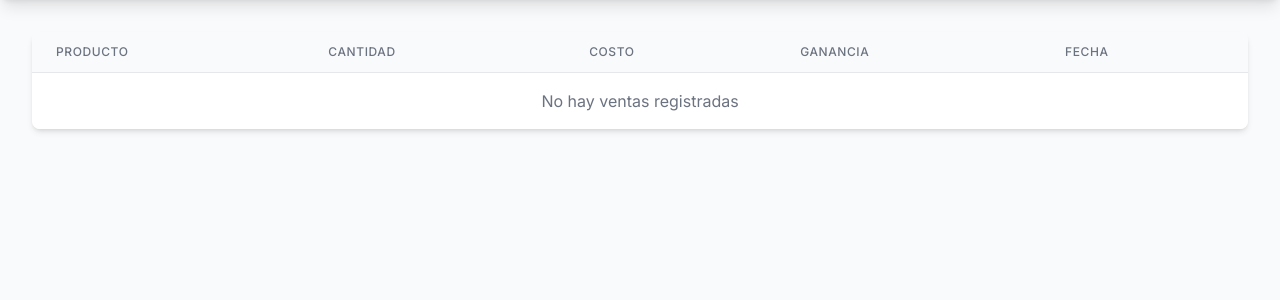
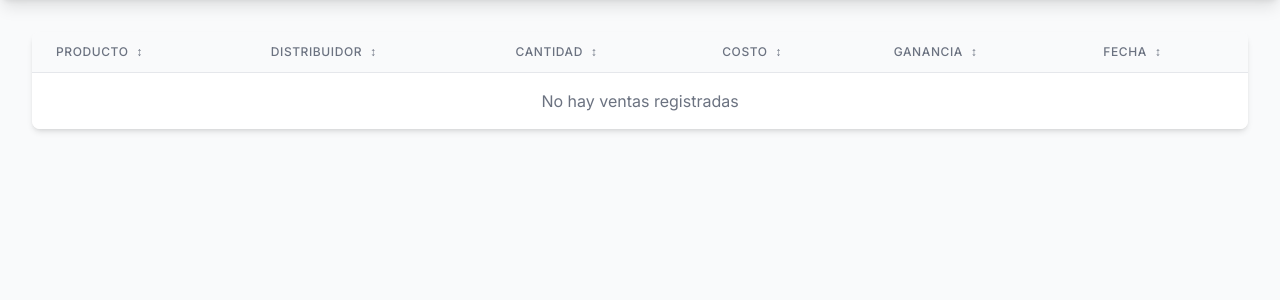
Before and after one commit to Faqsabalero/nextjs-geist-font-app, a Django app: page /ventas/ in a window 1280 px wide. Shown: the part 64-364 px from the top of the page. Run offline with Django 5.2, Linux system fonts and the light colour scheme; a user stored in the database is signed in; data comes from the database, SQL or seed files in the repository; both versions use the stored data as it was after the commit; data that the repository does not hold is empty; some libraries are stand-ins or nearby versions.

Commit message:
Add distribuidor field to Venta model and update ventas template with sorting functionality

```diff
--- a/tienda_django/productos/models.py
+++ b/tienda_django/productos/models.py
@@ -59,10 +59,14 @@ class Venta(models.Model):
     Modelo para registrar ventas
     """
     producto = models.ForeignKey(Producto, on_delete=models.CASCADE)
+    distribuidor = models.ForeignKey(Usuario, on_delete=models.CASCADE, limit_choices_to={'rol': 'distribuidor'}, null=True, blank=True)
     cantidad = models.PositiveIntegerField()
     costo = models.DecimalField(max_digits=10, decimal_places=2)
     ganancia = models.DecimalField(max_digits=10, decimal_places=2)
     fecha = models.DateTimeField(auto_now_add=True)
 
+    class Meta:
+        ordering = ['distribuidor__username', '-fecha']
+
     def __str__(self):
-        return f"Venta de {self.cantidad} {self.producto.nombre} el {self.fecha.strftime('%Y-%m-%d')}"
+        return f"Venta de {self.cantidad} {self.producto.nombre} por {self.distribuidor.username} el {self.fecha.strftime('%Y-%m-%d')}"
--- a/tienda_django/productos/templates/productos/ventas.html
+++ b/tienda_django/productos/templates/productos/ventas.html
@@ -8,6 +8,8 @@
     <link href="https://fonts.googleapis.com/css2?family=Inter:wght@400;500;600;700&display=swap" rel="stylesheet">
     <style>
         body { font-family: 'Inter', sans-serif; }
+        .sortable { cursor: pointer; }
+        .sortable:hover { background-color: rgba(0,0,0,0.05); }
     </style>
 </head>
 <body class="bg-gray-50 min-h-screen">
@@ -45,16 +47,35 @@
                 <table class="min-w-full divide-y divide-gray-200">
                     <thead class="bg-gray-50">
                         <tr>
-                            <th scope="col" class="px-6 py-3 text-left text-xs font-medium text-gray-500 uppercase tracking-wider">Producto</th>
-                            <th scope="col" class="px-6 py-3 text-left text-xs font-medium text-gray-500 uppercase tracking-wider">Cantidad</th>
-                            <th scope="col" class="px-6 py-3 text-left text-xs font-medium text-gray-500 uppercase tracking-wider">Costo</th>
-                            <th scope="col" class="px-6 py-3 text-left text-xs font-medium text-gray-500 uppercase tracking-wider">Ganancia</th>
-                            <th scope="col" class="px-6 py-3 text-left text-xs font-medium text-gray-500 uppercase tracking-wider">Fecha</th>
+                            <th scope="col" class="px-6 py-3 text-left text-xs font-medium text-gray-500 uppercase tracking-wider sortable">
+                                Producto
+                                <span class="ml-1">↕</span>
+                            </th>
+                            <th scope="col" class="px-6 py-3 text-left text-xs font-medium text-gray-500 uppercase tracking-wider sortable">
+                                Distribuidor
+                                <span class="ml-1">↕</span>
+                            </th>
+                            <th scope="col" class="px-6 py-3 text-left text-xs font-medium text-gray-500 uppercase tracking-wider sortable">
+                                Cantidad
+                                <span class="ml-1">↕</span>
+                            </th>
+                            <th scope="col" class="px-6 py-3 text-left text-xs font-medium text-gray-500 uppercase tracking-wider sortable">
+                                Costo
+                                <span class="ml-1">↕</span>
+                            </th>
+                            <th scope="col" class="px-6 py-3 text-left text-xs font-medium text-gray-500 uppercase tracking-wider sortable">
+                                Ganancia
+                                <span class="ml-1">↕</span>
+                            </th>
+                            <th scope="col" class="px-6 py-3 text-left text-xs font-medium text-gray-500 uppercase tracking-wider sortable">
+                                Fecha
+                                <span class="ml-1">↕</span>
+                            </th>
                         </tr>
                     </thead>
                     <tbody class="bg-white divide-y divide-gray-200">
                         {% for venta in ventas %}
-                        <tr>
+                        <tr class="hover:bg-gray-50">
                             <td class="px-6 py-4 whitespace-nowrap">
                                 <div class="flex items-center">
                                     <div class="h-10 w-10 flex-shrink-0">
@@ -65,6 +86,10 @@
                                     </div>
                                 </div>
                             </td>
+                            <td class="px-6 py-4 whitespace-nowrap">
+                                <div class="text-sm text-gray-900">{{ venta.distribuidor.username|default:"No asignado" }}</div>
+                                <div class="text-sm text-gray-500">{{ venta.distribuidor.get_rol_display|default:"" }}</div>
+                            </td>
                             <td class="px-6 py-4 whitespace-nowrap text-sm text-gray-500">{{ venta.cantidad }}</td>
                             <td class="px-6 py-4 whitespace-nowrap text-sm text-gray-900">${{ venta.costo }}</td>
                             <td class="px-6 py-4 whitespace-nowrap text-sm text-green-600">${{ venta.ganancia }}</td>
@@ -72,7 +97,7 @@
                         </tr>
                         {% empty %}
                         <tr>
-                            <td colspan="5" class="px-6 py-4 text-center text-gray-500">
+                            <td colspan="6" class="px-6 py-4 text-center text-gray-500">
                                 No hay ventas registradas
                             </td>
                         </tr>
@@ -82,5 +107,23 @@
             </div>
         </div>
     </main>
+
+    <script>
+        document.addEventListener('DOMContentLoaded', function() {
+            const getCellValue = (tr, idx) => tr.children[idx].innerText || tr.children[idx].textContent;
+
+            const comparer = (idx, asc) => (a, b) => ((v1, v2) =>
+                v1 !== '' && v2 !== '' && !isNaN(v1) && !isNaN(v2) ? v1 - v2 : v1.toString().localeCompare(v2)
+            )(getCellValue(asc ? a : b, idx), getCellValue(asc ? b : a, idx));
+
+            document.querySelectorAll('th.sortable').forEach(th => th.addEventListener('click', (() => {
+                const table = th.closest('table');
+                const tbody = table.querySelector('tbody');
+                Array.from(tbody.querySelectorAll('tr'))
+                    .sort(comparer(Array.from(th.parentNode.children).indexOf(th), this.asc = !this.asc))
+                    .forEach(tr => tbody.appendChild(tr));
+            })));
+        });
+    </script>
 </body>
 </html>
```
Also changed, not shown: tienda_django/productos/admin.py (+6 -5 lines), tienda_django/db.sqlite3, tienda_django/productos/migrations/0003_alter_venta_options_venta_distribuidor.py (added).
